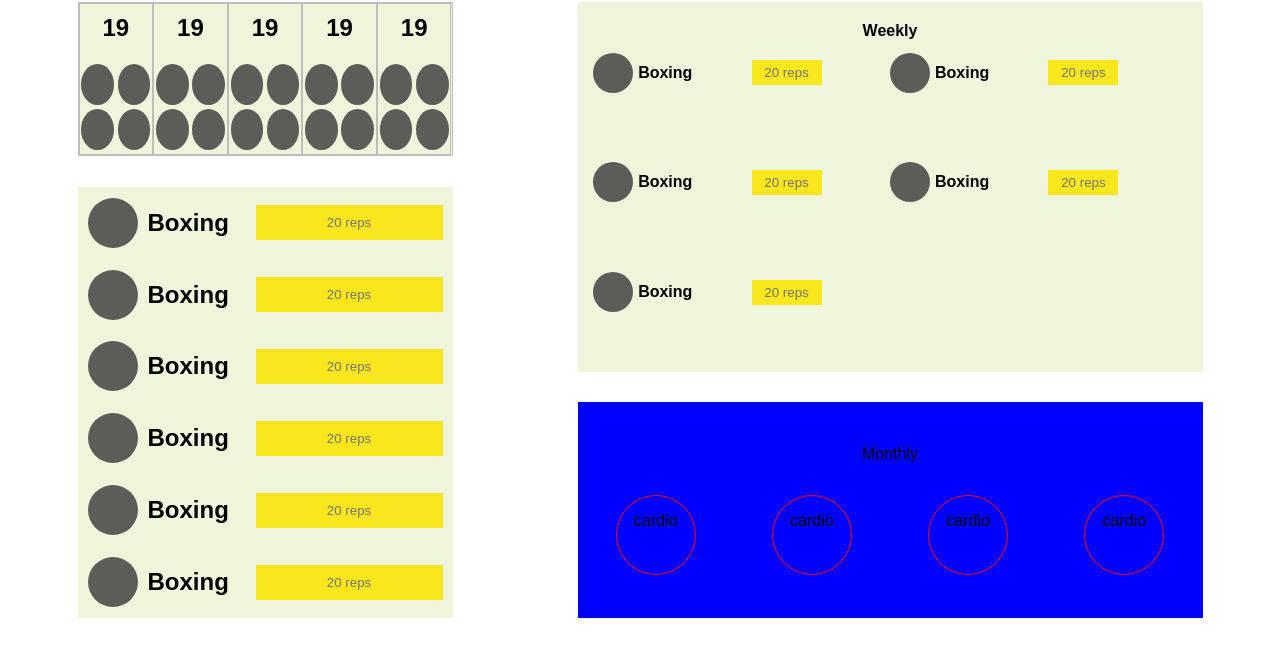
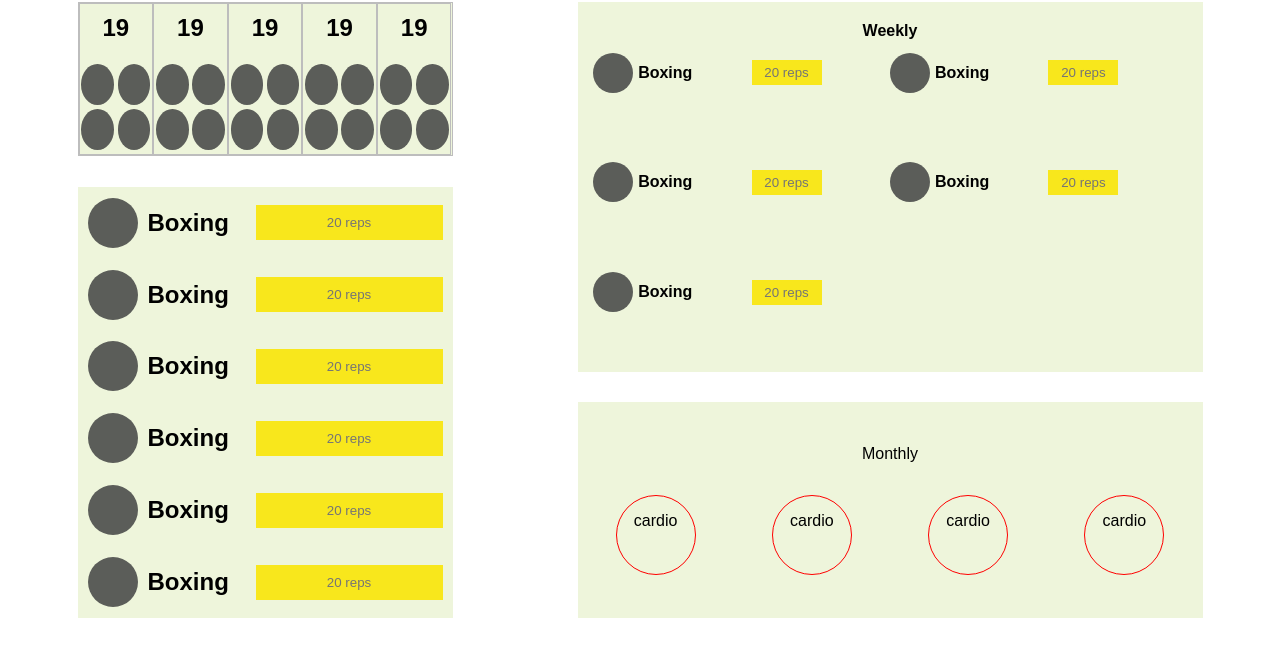
Before and after one commit to kristing40/MyFitnessTracker, a plain HTML site: page index.html in a window 1280 px wide. Shown: the part 83-740 px from the top of the page. Drawn offline with Linux system fonts and the light colour scheme.

Commit message:
more css by bucket

```diff
--- a/styles.css
+++ b/styles.css
@@ -188,7 +188,7 @@ main {
 .monthly {
   height: 35%;
   width: 100%;
-  background-color: blue;
+  background-color: #eef5db;
 }
 
 .weekly-cell {
```
